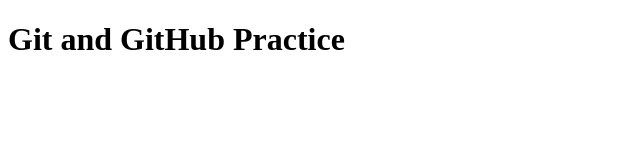
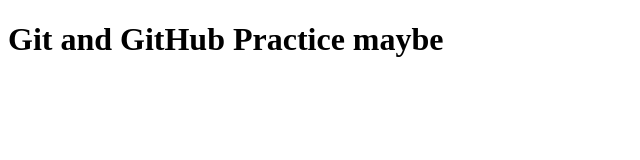
Before and after one commit to tsedeniaermias/abebe, a plain HTML site: page index.html in a window 1280 px wide. Shown: the whole page, without its empty margins (0-640 px from the left). Drawn offline with Linux system fonts and the light colour scheme.

Commit message:
updated h1

```diff
--- a/index.html
+++ b/index.html
@@ -6,6 +6,6 @@
     <title>Git Tracking</title>
 </head>
 <body>
-    <h1>Git and GitHub Practice</h1>
+    <h1>Git and GitHub Practice maybe</h1>
 </body>
 </html>
```
